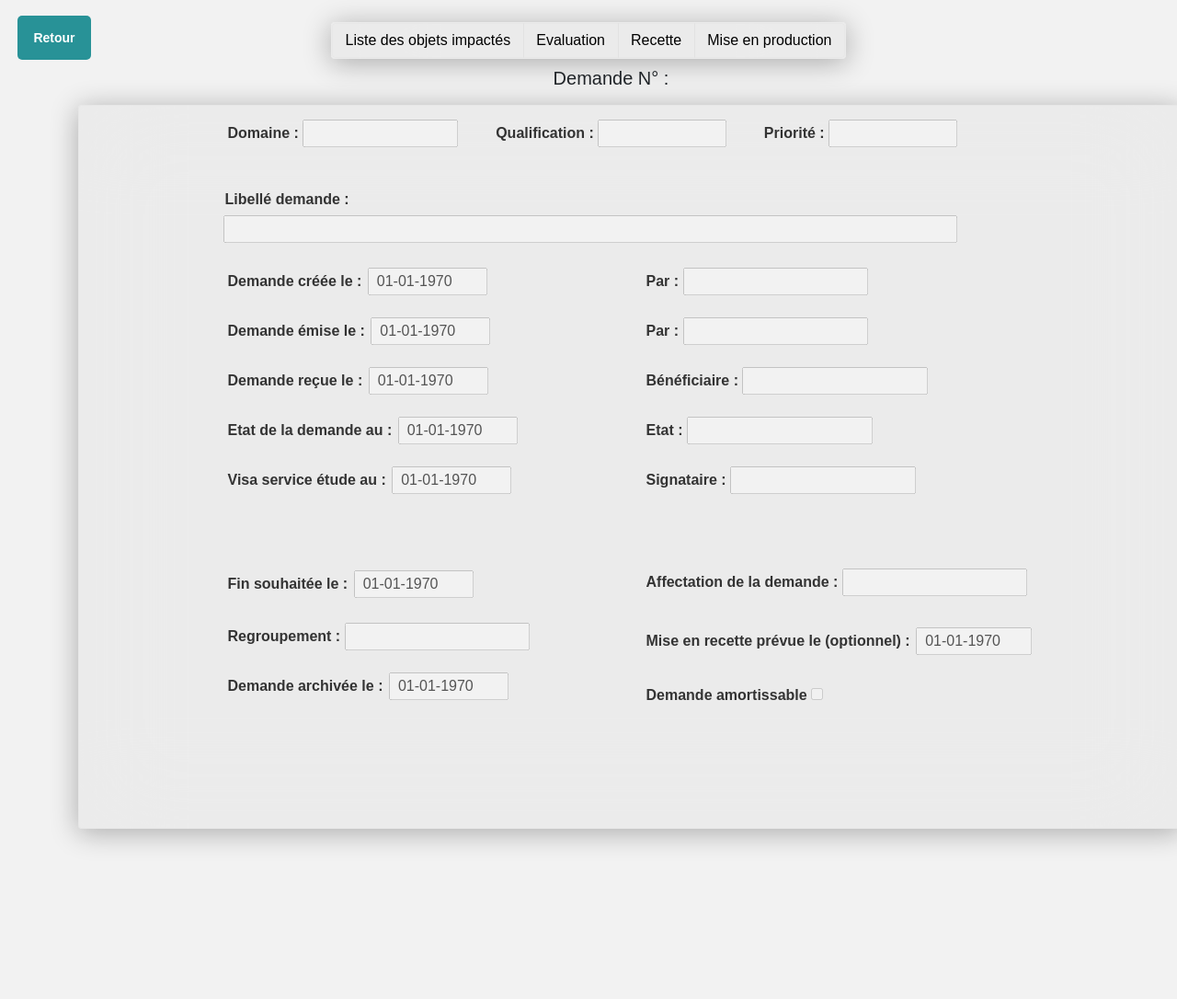
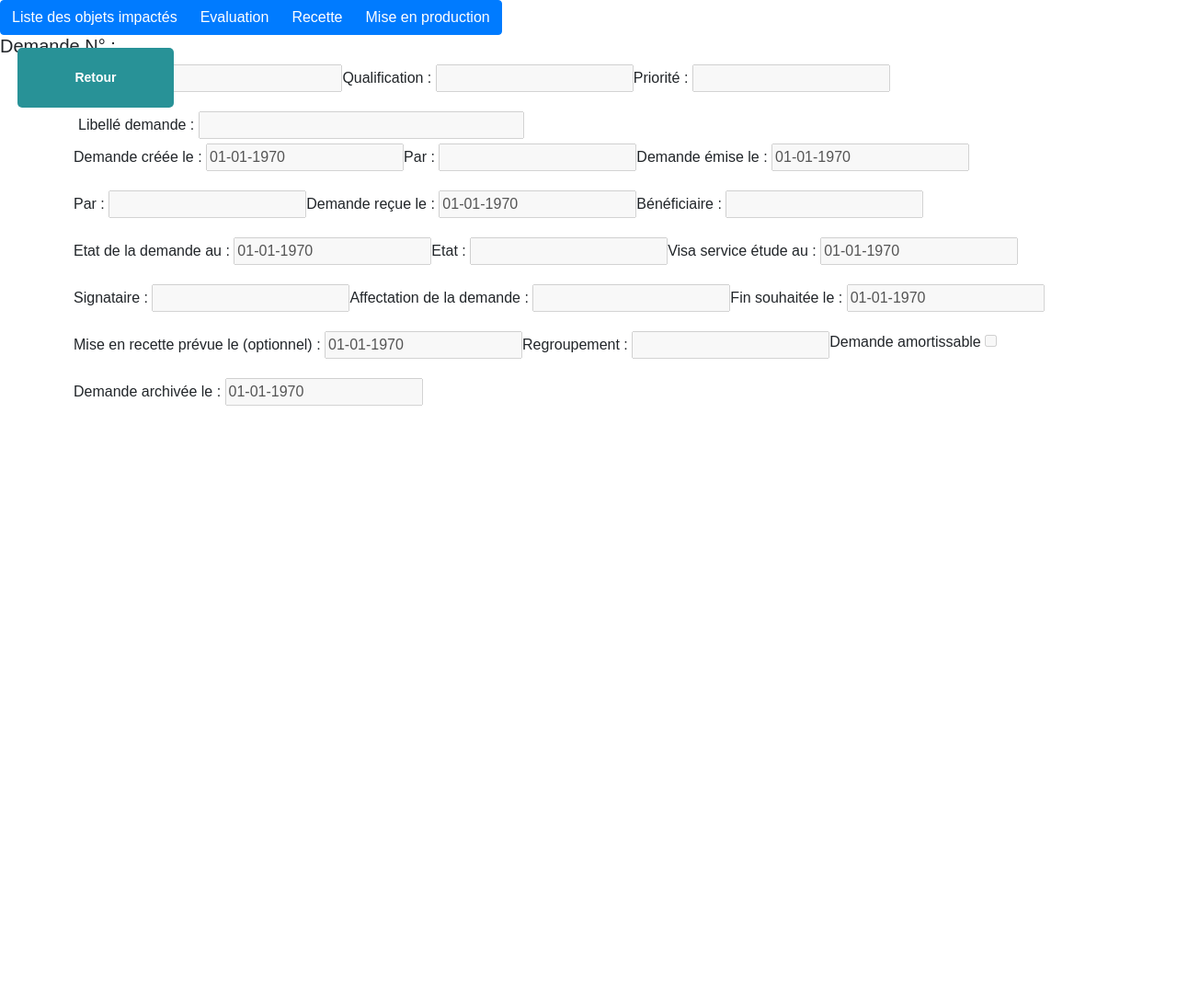
Before and after one commit to HumanM00n/TMAconnect, a PHP site: page /TMAconnect/demande/detailDemande.php?idDemande=1 in a window 1280 px wide. Shown: the whole page at 92% size. After the commit the page ends 441 px from the top, so only its background shows below. Run offline with PHP 8.4, Linux system fonts and the light colour scheme; data that the repository does not hold is empty; some libraries are stand-ins or nearby versions.

Commit message:
Finalisation des test du changement d'affichage de la page detailDemande

```diff
--- a/css/detailDemande.css
+++ b/css/detailDemande.css
@@ -1,15 +1,17 @@
 body {
-    background-color: #f2f2f2;
     margin: 0;
     padding: 0;
     font-family: Arial, sans-serif;
+    box-sizing: border-box;
 }
 
-main {
-    display: flex;
-    width: auto;
-    height: auto;
-    box-sizing: border-box;
+/*---------------------------
+|          NAVBAR           |
+---------------------------*/
+
+.barre-arianne {
+    font-family: Arial, sans-serif;
+    font-size: 16px;
 }
 
 /*---------------------------
@@ -28,12 +30,11 @@ main {
 }
 
 .btnajout button {
-    width: 5rem;
-    height: 3rem;
+    width: 170px;
+    height: 65px;
     position: absolute;
-    top: 17px;
+    top: 52px;
     left: 19px;
-    padding: 10px 16px;
     border: none;
     border-radius: 5px;
     cursor: pointer;
@@ -48,287 +49,348 @@ main {
     transition: 0.3s ease;
 }
 
-.btn-group {
-    width: 80%;
-    max-width: 35rem;
-    margin: 1.5rem auto auto auto;
+
+/*---------------------------
+|       FILTRE DEMANDE      |
+---------------------------*/
+
+.modif {
     display: flex;
     justify-content: center;
-    position: relative;
-    border: 0.1px solid rgb(219 219 219 / 28%);
-    border-radius: 4px;
-    box-shadow: 0 4px 30px rgba(0, 0, 0, 0.3);
-    backdrop-filter: blur(50px);
+    align-items: center;
+    min-height: 32vh; /* Définit la hauteur minimale du conteneur à 100% de la hauteur de la fenêtre */
+    background: (#f5f5f5, #e8e8e8);
 }
 
 
-.btn-group a {
+.formmodif {
+    width: 1350px;
     display: flex;
     justify-content: center;
-    align-items: center;
-    background: rgb(219 219 219 / 28%);
-    border-color: rgb(219 219 219 / 28%);
-    color: black;
-}
-
-.btn-group a:active,
-.btn-group a:hover,
-.btn-group a:focus {
-    color: white !important;
-    background-color: #289297 !important;
-    border-color: #289297 !important;
-    text-decoration: none;
-}
-
-/*---------------------------
-|          TAB BAR          |
----------------------------*/
-
-.container-fluid {
-    display: flex;
-    justify-content: center;
-    width: 100%;
-    padding-right: 15px;
-    padding-left: 15px;
+    align-items: flex-start;
+    margin-left: auto;
     margin-right: auto;
-    margin-left: auto;
-}
-
-.nav {
-    display: -ms-flexbox;
-    display: flex;
-    -ms-flex-wrap: wrap;
-    flex-wrap: wrap;
-    justify-content: center;
-    padding-left: 0;
-    margin-top: 1rem;
-    list-style: none;
-    width: 41%;
-
-}
-
-.nav-tabs {
-    border-bottom: 3px solid #dee2e6;
+    margin-top: 75px;
+    margin-bottom: 0;
+    padding: 0px;
+    position: absolute;
+    top: 0;
+    right: 60px;
+    font-family: Arial, sans-serif;
+    font-size: 16px;
 }
 
 
-li>a {
-    color: #333;
-    text-decoration: none;
-    background-color: transparent;
+.formmodif fieldset {
+    border: 1px solid #333;
+    padding: 10px;
+    border-radius: 5px;
+    margin-bottom: 30px;
+    width: 85%;
+    max-height: 300px;
+    background-color: #f5f5f5;
+    position: absolute;
+    left: 212px;
 }
 
 
-li a:hover {
-    color: #289297;
+.formmodif .label-container {
+    text-align: center;
+    display: inline-block;
+    width: calc(21.7% - 14px); /* Chaque label-container occupe un tiers de la largeur moins la marge */
+    margin: 0;
+    margin-top: -21px;
+    vertical-align: top; /* Aligne² les div en haut */
+    box-sizing: border-box; /* Inclure la marge dans la largeur calculée */
+    height: 75px;
 }
 
-/*---------------------------
-|    TITRE DE LA DEMANDE    |
----------------------------*/
+#divLibelle label {
+    position: relative;
+    right: 30px;
+}
 
-h5 {
-    display: flex;
-    position: absolute;
-    left: 47%;
-    top: 73px;
+#divLibelle{
+    position: relative;
+    right: 60px;
+}
+
+
+.formmodif h1 {
+    text-align: center;
+    color: #333;
+}
+
+
+.formmodif legend {
+    font-weight: bold;
+    margin-bottom: 10px;
+    color: #555;
+}
+
+.formmodif div {
+    margin: 1% 1% 1% 8%;
+}
+
+.formmodif label {
+    display: block;
+    margin-bottom: 5px;
+    color: #333;
+}
+
+
+.formmodif input[type="number"] {
+    width: 20%;
+}
+
+
+.formmodif input[type="text"] {
+    width: 212%;
+}
+
+input[type=number]::-webkit-inner-spin-button {
+    -webkit-appearance: none;
+}
+
+
+#select_domaine {
+    width: 180px;
+    padding: 1%;
+    margin-bottom: 10px;
+}
+
+
+#select_etat {
+    width: 302px;
+    padding: 1%;
+    margin-bottom: 10px;
+}
+
+
+.bloc-btn {
+    display: block;
+    float: right;
+}
+
+.formmodif button {
+    padding: 12px 20px;
+    background: #0055A4;
+    color: #fff;
+    border: none;
+    border-radius: 5px;
+    cursor: pointer;
+}
+
+
+.formmodif button {
+    font-size: 13px;
+    font-weight: bold;
+    transition: background-color 0.3s ease;
+}
+
+.formmodif button:hover {
+    background-color: #004281;
 }
 
 
 /*---------------------------
-|      DETAIL DEMANDE       |
+|         TABLEAU           |
 ---------------------------*/
 
 
-#nvldemande {
+table {
+    border-collapse: collapse;
+    margin-left: auto;
+    margin-right: auto;
+    font-family: Arial, sans-serif;
+    background-color: #FFF;
     display: flex;
     justify-content: center;
     align-items: center;
-    height: 100%;
-    border: 2px solid;
-    background: linear-gradient(#f5f5f5, #e8e8e8);
+    flex-direction: column;
+    min-height: 200px; /* Ajuste la hauteur au minimum */
+    margin-top: 45px
 }
 
 
-#menuNouvelDmd {
-    display: flex;
-    justify-content: center;
-    margin-left: auto;
-    margin-right: auto;
-    width: 1200px;
-    height: 77%;
-    margin-top: 50px;
-    margin-bottom: 47px;
-    border: 0.1px solid rgb(219 219 219 / 28%);
-    border-radius: 4px;
-    background: rgb(219 219 219 / 28%);
-    box-shadow: 0 4px 30px rgba(0, 0, 0, 0.3);
-    backdrop-filter: blur(50px);
+table th {
+    width: 150px;
+    margin-bottom: 1rem;
 }
 
-#menuDmd .form-row {
-    flex-wrap: nowrap;
+table td {
+    width: 210px; /*Ajuste la même taille du tableau avec celle de l'en-tête  */
+}
+
+.table td, .table th {
+    width: 200px;
+    padding: 0.75rem;
+    vertical-align: top;
+    border-top: 1px solid #dee2e6;
+}
+
+#table thead tr th:first-child {
+    width: 99px;
+}
+
+#table tbody tr td:first-child {
+    width: 101.9px;
+}
+
+#table thead tr th:nth-child(2) {
+    width: 50px;
+}
+
+#table tbody tr td:nth-child(2) {
+    width: 110px;
 }
 
 
-#form_nvldemande {
-    width: 875px;
-    height: 915px;
-    margin: 8px auto 0;
-    padding: 0;
+#table thead tr th:nth-child(4) {
+    width: 650px;
+}
+
+#table tbody tr td:nth-child(4) {
+    width: 650px;
 }
 
 
-.libelleDemande {
-    margin-left: -3px;
+#table thead tr th:nth-child(5) {
+    width: 110px;
 }
 
-.libelleDemande input[type="text"] {
-    width: 91%;
-    height: 30px;
-    padding: 9px;
-    margin-bottom: 20px;
-    margin-left: -2px;
-    font-size: 16px;
+#table tbody tr td:nth-child(5) {
+    width: 110px;
 }
 
 
-#form_nvldemande legend {
-    font-weight: bold;
-    margin-bottom: 20px;
-    color: #555;
-    margin-left: 35.5%;
+#table thead tr th:nth-child(6) {
+    width: 155px;
 }
 
-#form_nvldemande .form-row {
-    display: flex;
-    justify-content: space-between;
-    margin: 2px auto 0;
-}
-
-#form_nvldemande fieldset {
-    margin-bottom: -41px;
-    height: 115px;
-}
-
-#form_nvldemande .form-group {
-    width: 48%;
-}
-
-.form-group {
-    margin-bottom: 0;
-}
-
-#form_nvldemande label {
-    display: inline-block;
-    margin-bottom: 5px;
-    color: #333;
-}
-
-#form_nvldemande input[type="infosDate"] {
-    width: 100%;
-    padding: 5px;
-    font-size: 14px;
+#table tbody tr td:nth-child(6) {
+    width: 155px;
 }
 
 
-#form_nvldemande select {
-    width: 100%;
-    padding: 9px;
-    font-size: 9px;
+#table thead tr th:nth-child(7) {
+    width: 90px;
 }
 
-#form_nvldemande .inputInfos {
-    width: 48%;
-    height: 30px;
-    font-size: 16px;
-    padding: 9px;
-    margin-bottom: 19px;
-}
-
-#form_nvldemande .form-row #selectDom {
-    width: 58%;
+#table tbody tr td:nth-child(7) {
+    width: 90px;
 }
 
 
-#form_nvldemande .form-row #demRct.infosDate
+#table thead tr th:nth-child(8) {
+    width: 135px;
+}
 
-
-#form_nvldemande input[type="text"] {
-    width: 90%;
-    padding: 9px;
-    font-size: 16px;
-    height: 30px;
+#table tbody tr td:nth-child(8) {
+    width: 135px;
 }
 
 
-/* Styles pour le texte de l'Ã©tiquette */
-label {
-    display: block;
-    /* Affiche le texte de l'Ã©tiquette en tant que bloc */
-    margin-bottom: 15px;
-    /* Ajoute un espace en bas de l'Ã©tiquette */
-    font-weight: bold;
-    /* Met en Ã©vidence le texte de l'Ã©tiquette */
-    margin-top: 8px;
+#table thead tr th:nth-child(9) {
+    width: 155px;
 }
 
-#coordo {
-    margin-bottom: 100px;
-}
-
-#form_nvldemande .form-group2 {
-    width: 418px;
-    margin-top: 10px;
+#table tbody tr td:nth-child(9) {
+    width: 155px;
 }
 
 
-#form_nvldemande .form-row input[type="text"] {
-    width: 130px;
-    margin-left: 2px;
-    padding-left: 8px;
+#table thead tr th:nth-child(10) {
+    width: 120px;
+}
+
+#table tbody tr td:nth-child(10) {
+    width: 120px;
 }
 
 
-#divFs {
+
+
+#table thead tr th.icone-loupe {
     position: relative;
-    top: 5px;
-}
-
-#divAffect {
-    position: relative;
-    width: 420px;
-    top: 57px;
-    right: 0;
-}
-
-#divMep {
-    position: relative;
-    top: 42px;
+    padding-left: 34px; /* Déplacer l'icône vers la droite */
 }
 
 
-#form_nvldemande .form-row #demRct.infosDate {
-    width: 126px;
-    margin-top: 30px;
+/*---------------------------
+|         PAGINATION        |
+---------------------------*/
+
+.div--pagination {
+    width: 100%;
+    display: flex;
+    justify-content: center;
+    align-items: center;
+    position: fixed;
+    bottom: 30px;
+    left: 50%;
+    transform: translateX(-50%); /*Ramène l'élément de 50% de sa propre largeur vers la gauche, le centrant parfaitement.*/
+    background-color: #ffffff;
 }
 
-#form_nvldemande .form-row .form-group-Amort {
-    width: 48%;
-    position: relative;
-    top: 64px;
+.page-link:focus {
+    color: #fff;
+    background-color: #007bff;
 }
 
-.form-group input[type="checkbox"] {
-    width: 50px;
-    /* Modifier la largeur de la case à cocher */
-    height: 22px;
-    /* Modifier la hauteur de la case à cocher */
+
+/* CSS pour masquer les détails initialement */
+tr.demande+tr.details {
+    display: none;
+}
+
+/* CSS pour afficher les détails quand ils sont visibles */
+tr.demande.details-visible+tr.details {
+    display: table-row;
+}
+
+
+/* ## ~~ CSS FOR ELEMENT BOOTSTRAP ## ~~  */
+
+.align-items-center {
+    -ms-flex-align: center !important;
+    align-items: center !important;
+    width: 50%;
+}
+
+.d-flex {
+    display: -ms-flexbox !important;
+    display: flex !important;
+    background-color: #d12d2d !important;
+    border: 0.1rem solid #000000 !important;
+    color: #000000 !important;
     position: relative;
-    /* Définit sa postion relative ajusté avec des propriétes comme top, left, right et bottom*/
-    left: 175px;
-    /* Déplace l'élément de 175 pixels vers la droite par rapport à sa position normale */
-    bottom: 29px;
-    /* Déplace l'élément de 29 pixels vers le bas par rapport à sa position normale */
+    right: 60px;
+}
 
+#libError>p {
+    margin: 0;
+    padding: 0;
+    font-size: larger;
+    font-weight: bold;
 }
+
+.alert {
+    position: relative;
+    padding: 0.75rem 1.25rem;
+    margin-bottom: 1rem;
+    border: 1px solid transparent;
+    border-radius: 0.25rem;
+}
+
+.flex-shrink-0 {
+    -ms-flex-negative: 0!important;
+    flex-shrink: 0!important;
+    position: relative;
+    right: 50px;
+}
+
+svg {
+    width: 120px;
+    height: 90px;
+}
```
